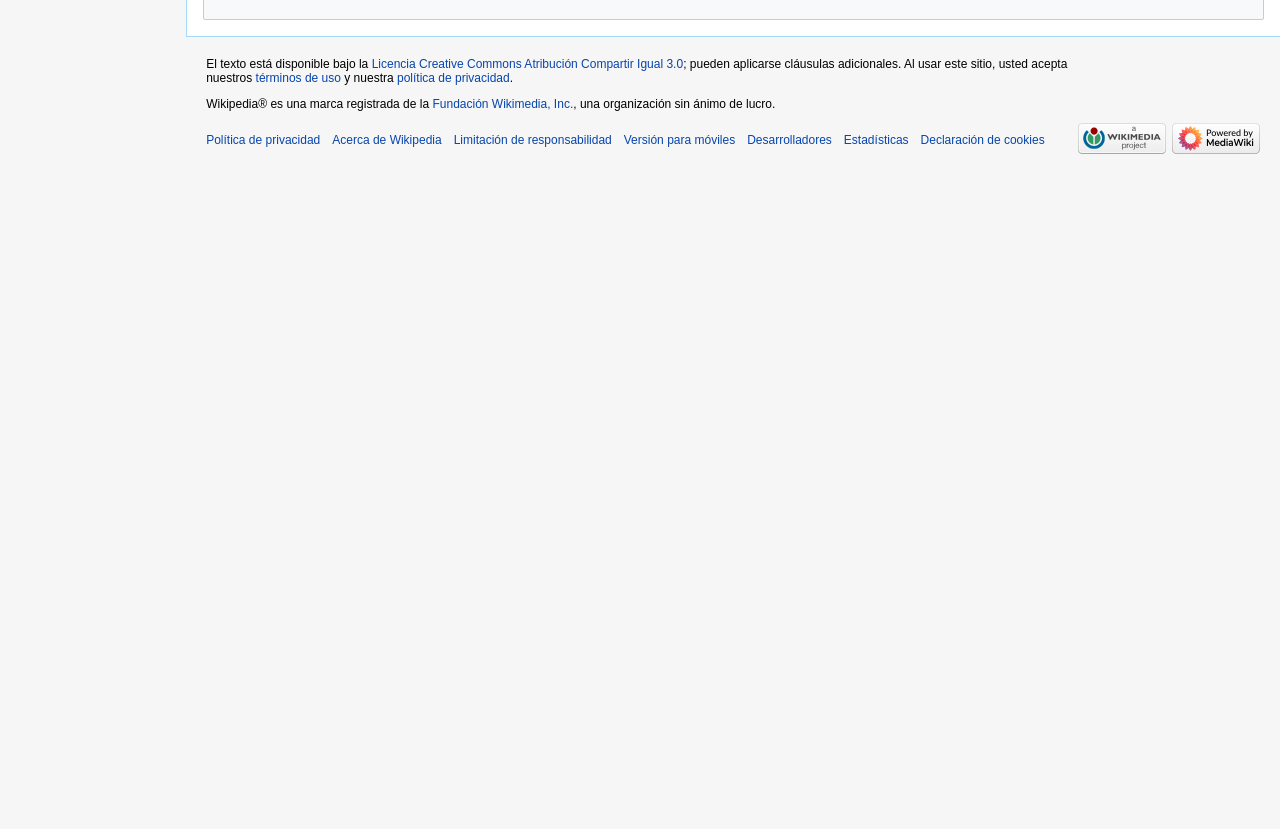
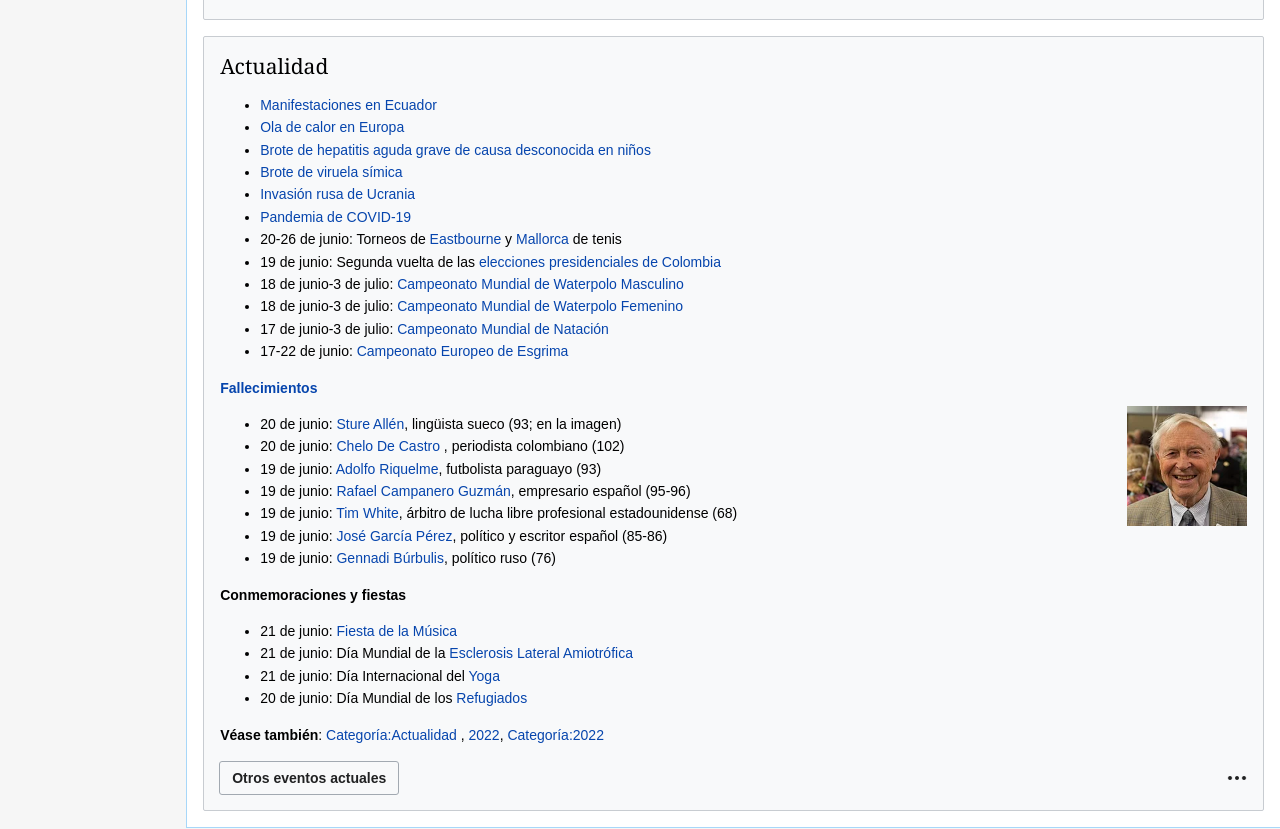
Before and after one commit to xsrpm/wikipedia-clone, a React (Vite) app: page / in a window 1280 px wide. Shown: the part 1840-2669 px from the top of the page. Before the commit the page ends 2017 px from the top, so only its background shows below. Built offline with nearby package versions, Linux system fonts and the light colour scheme.

Commit message:
actualidad section

```diff
--- /dev/null
+++ b/src/components/portada/actualidad/index.tsx
@@ -0,0 +1,140 @@
+import { LinkButton } from "../../linkButton";
+import { SoftLinkButton } from "../../softLinkButton";
+import classes from "@/layouts/sectionLayout/styles.module.css";
+import madona from "@/assets/images/Madonna-take-a-bow-album-version-1994-2.jpg.webp";
+import elipsis from "@/assets/images/30px-OOjs-UI-icon-ellipsis.svg.webp";
+import sture from "@/assets/images/Sture_Allén,_Bokmässan_2013_2_(crop).jpg.webp";
+
+export function Actualidad() {
+  return (
+    <section className={classes.section}>
+      <header>
+        <h2 className={classes.title}>
+          <a href="#">Actualidad</a>
+        </h2>
+      </header>
+      <ul>
+        <li>
+          <a href="#">Manifestaciones en Ecuador</a>
+        </li>
+        <li>
+          <a href="#">Ola de calor en Europa</a>
+        </li>
+        <li>
+          <a href="#">
+            Brote de hepatitis aguda grave de causa desconocida en niños
+          </a>
+        </li>
+        <li>
+          <a href="#">Brote de viruela símica</a>
+        </li>
+        <li>
+          <a href="#">Invasión rusa de Ucrania</a>
+        </li>
+        <li>
+          <a href="#">Pandemia de COVID-19</a>
+        </li>
+        <li>
+          20-26 de junio: Torneos de <a href="#">Eastbourne</a> y{" "}
+          <a href="#">Mallorca</a> de tenis
+        </li>
+        <li>
+          19 de junio: Segunda vuelta de las{" "}
+          <a href="#">elecciones presidenciales de Colombia</a>
+        </li>
+        <li>
+          18 de junio-3 de julio:{" "}
+          <a href="#">Campeonato Mundial de Waterpolo Masculino</a>
+        </li>
+        <li>
+          18 de junio-3 de julio:{" "}
+          <a href="#">Campeonato Mundial de Waterpolo Femenino</a>
+        </li>
+        <li>
+          17 de junio-3 de julio: <a href="#">Campeonato Mundial de Natación</a>
+        </li>
+        <li>
+          17-22 de junio: <a href="#">Campeonato Europeo de Esgrima</a>
+        </li>
+      </ul>
+      <p>
+        <a href="#">
+          <strong>Fallecimientos</strong>
+        </a>
+      </p>
+      <img
+        className={classes.floatRight}
+        src={sture}
+        alt="El lingüista sueco Sture Allén"
+        width="120"
+        height="120"
+      />
+      <ul>
+        <li>
+          20 de junio: <a href="#">Sture Allén</a>, lingüista sueco (93; en la
+          imagen)
+        </li>
+        <li>
+          20 de junio: <a href="#">Chelo De Castro</a> , periodista colombiano
+          (102)
+        </li>
+        <li>
+          19 de junio: <a href="#">Adolfo Riquelme</a>, futbolista paraguayo
+          (93)
+        </li>
+        <li>
+          19 de junio: <a href="#">Rafael Campanero Guzmán</a>, empresario
+          español (95-96)
+        </li>
+        <li>
+          19 de junio: <a href="#">Tim White</a>, árbitro de lucha libre
+          profesional estadounidense (68)
+        </li>
+        <li>
+          19 de junio: <a href="#">José García Pérez</a>, político y escritor
+          español (85-86)
+        </li>
+        <li>
+          19 de junio: <a href="#">Gennadi Búrbulis</a>, político ruso (76)
+        </li>
+      </ul>
+      <p>
+        <strong>Conmemoraciones y fiestas</strong>
+      </p>
+      <ul>
+        <li>
+          21 de junio: <a href="#">Fiesta de la Música</a>
+        </li>
+        <li>
+          21 de junio: Día Mundial de la{" "}
+          <a href="#">Esclerosis Lateral Amiotrófica</a>
+        </li>
+        <li>
+          21 de junio: Día Internacional del <a href="#">Yoga</a>
+        </li>
+        <li>
+          20 de junio: Día Mundial de los <a href="#">Refugiados</a>
+        </li>
+      </ul>
+      <p>
+        <strong>Véase también</strong>: <a href="#">Categoría:Actualidad</a> ,{" "}
+        <a href="#">2022</a>, <a href="#">Categoría:2022</a>
+      </p>
+      <footer>
+        <ul>
+          <li>
+            <LinkButton name="Otros eventos actuales" />
+          </li>
+        </ul>
+        <div>
+          <img
+            alt="Acciones adicionales"
+            src={elipsis}
+            width="20"
+            height="20"
+          />
+        </div>
+      </footer>
+    </section>
+  );
+}
--- a/src/pages/portada/index.tsx
+++ b/src/pages/portada/index.tsx
@@ -4,6 +4,7 @@ import { FeaturedArticle } from "../../components/portada/featuredArticle";
 import { GoodArticle } from "../../components/portada/goodArticle";
 import { RecursoDelDia } from "../../components/portada/recursoDelDia";
 import { Portales } from "../../components/portada/portales";
+import { Actualidad } from "../../components/portada/actualidad";
 export function Portada() {
   return (
     <>
@@ -12,6 +13,7 @@ export function Portada() {
       <GoodArticle />
       <RecursoDelDia />
       <Portales />
+      <Actualidad />
     </>
   );
 }
```
Also changed, not shown: src/assets/images/Sture_Allén,_Bokmässan_2013_2_(crop).jpg.webp (added).
